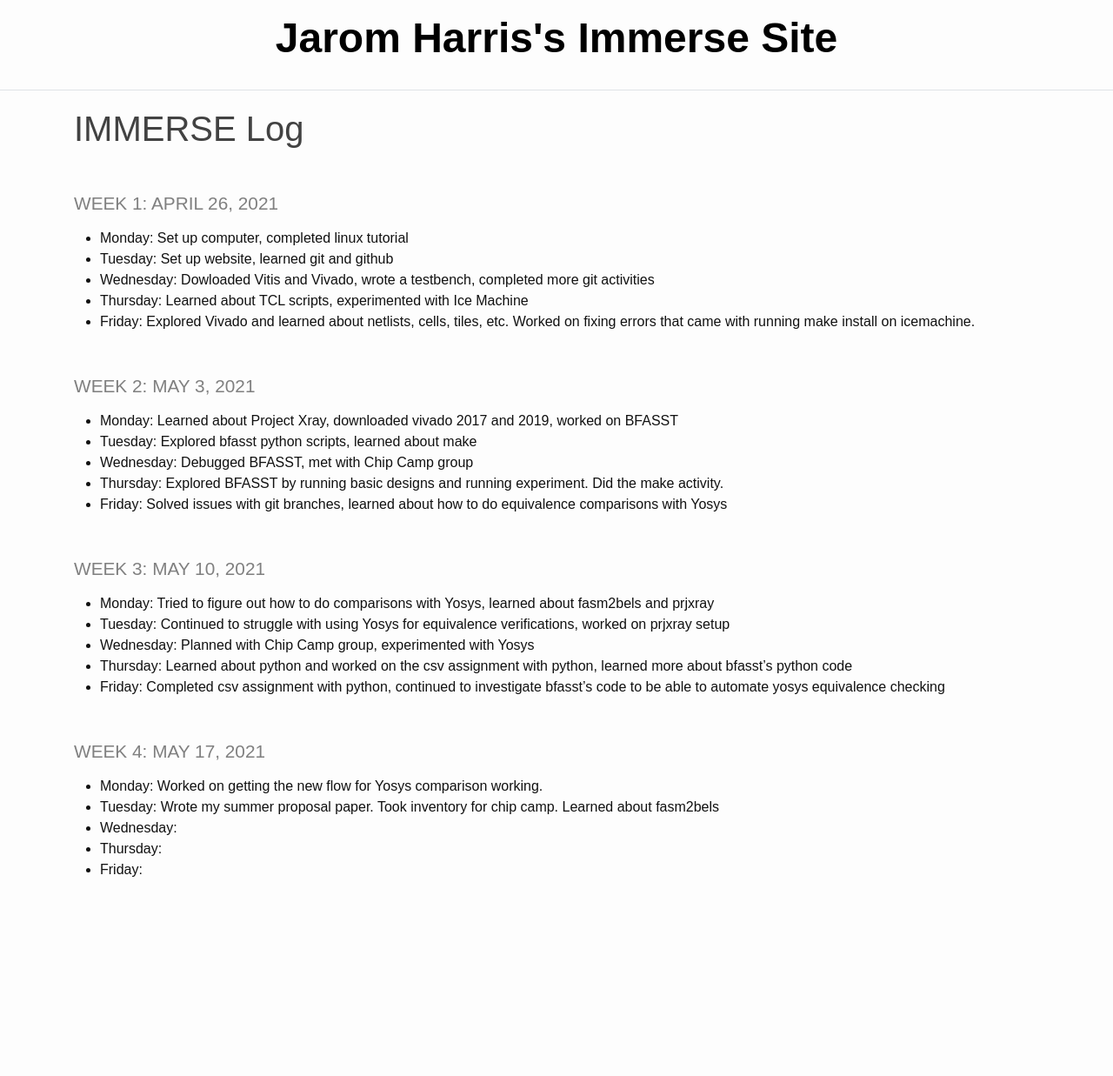
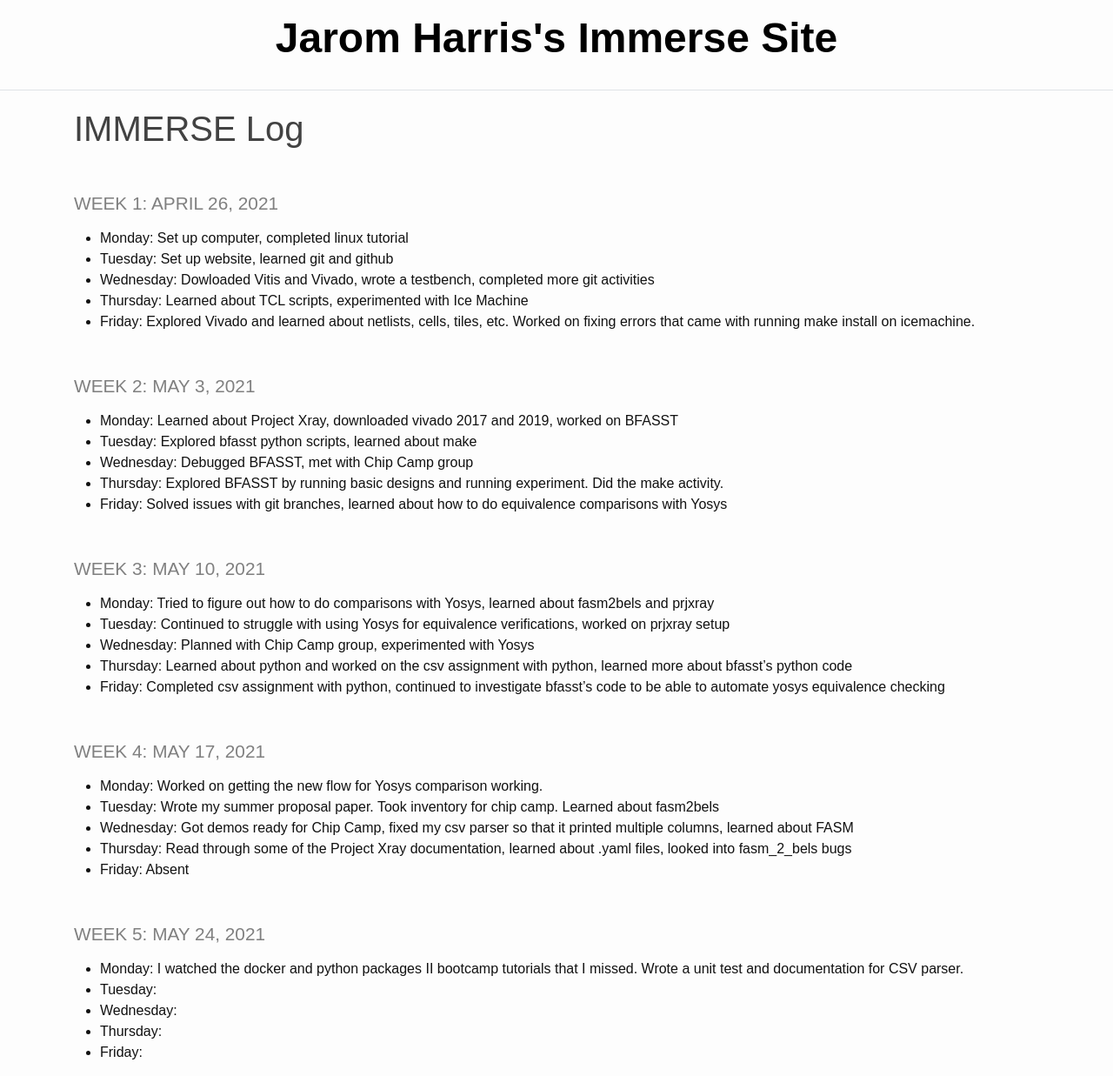
Before and after one commit to jaromharris/immerse, a Jekyll site: the page built from index.md, in a window 1280 px wide and 1237 px high. Shown: the whole window at 87% size. Built offline with Jekyll 4.4.1, drawn with Linux system fonts in a browser that asks for light colours.

Commit message:
Update index.md

```diff
--- a/index.md
+++ b/index.md
@@ -28,6 +28,13 @@ title: IMMERSE Log
 ### Week 4: May 17, 2021
 * **Monday**: Worked on getting the new flow for Yosys comparison working.
 * **Tuesday**: Wrote my summer proposal paper. Took inventory for chip camp. Learned about fasm2bels
+* **Wednesday**: Got demos ready for Chip Camp, fixed my csv parser so that it printed multiple columns, learned about FASM
+* **Thursday**: Read through some of the Project Xray documentation, learned about .yaml files, looked into fasm_2_bels bugs
+* **Friday**: Absent
+
+### Week 5: May 24, 2021
+* **Monday**: I watched the docker and python packages II bootcamp tutorials that I missed. Wrote a unit test and documentation for CSV parser.
+* **Tuesday**:
 * **Wednesday**:
 * **Thursday**:
 * **Friday**:
```
